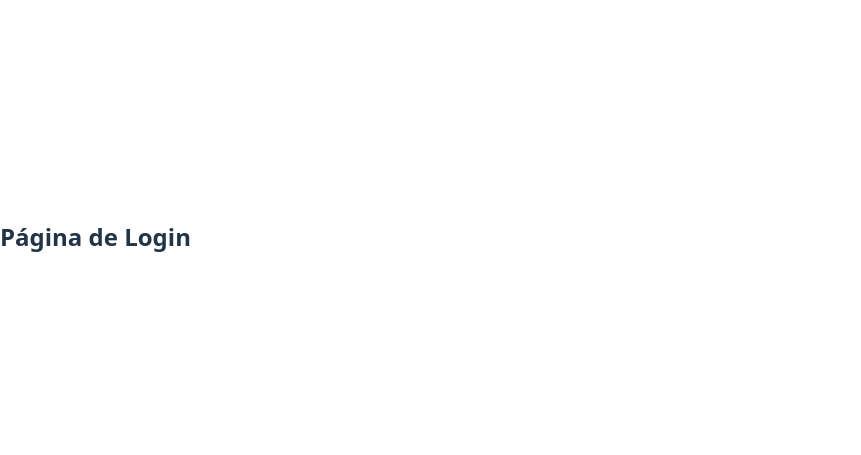
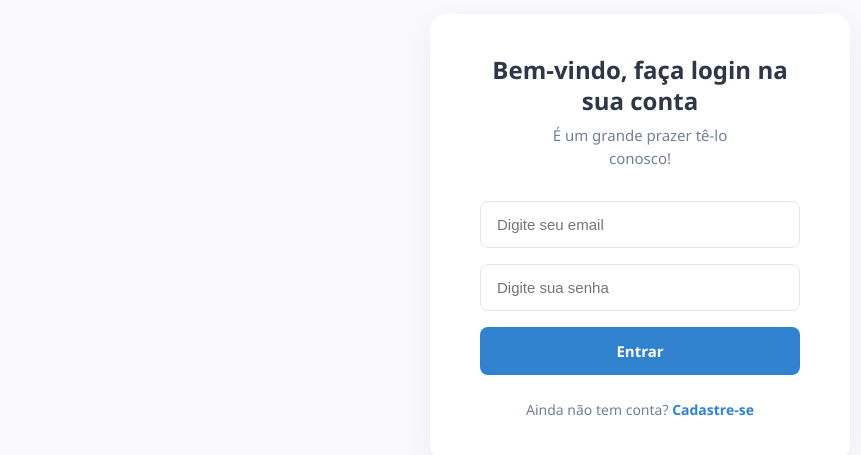
Before and after one commit to nataliatviana/sistema-mercadoweb, a React (Vite) app in the folder vite-project/: page / in a window 1280 px wide. Shown: the part 163-618 px from the top of the page, without its empty margins (0-861 px from the left). Built offline with nearby package versions, Linux system fonts and the light colour scheme.

Commit message:
Criação da página de Login e ajuste de rotas noApp

```diff
--- a/vite-project/src/App.tsx
+++ b/vite-project/src/App.tsx
@@ -8,6 +8,7 @@ export default function App() {
   return (
     <Routes>
       <Route path="/" element={<Login />} />
+      <Route path="/login" element={<Login />} />
       <Route path="/produtos" element={<Produtos />} />
       <Route path="/promocoes" element={<Promocoes />} />
       <Route path="/usuarios" element={<Usuarios />} />
--- /dev/null
+++ b/vite-project/src/pages/login/Login.css
@@ -0,0 +1,106 @@
+* {
+    margin: 0;
+    padding: 0;
+    box-sizing: border-box;
+}
+
+html, body, #root {
+    height: 100%;
+    width: 100%;
+    font-family: 'Segoe UI', Tahoma, Geneva, Verdana, sans-serif;
+}
+
+body {
+    background-color: #f9f9fb !important;
+    margin: 0;
+    padding: 0;
+}
+
+.login-container {
+    min-height: 100vh;
+    width: 100%;
+    background-color: #f9f9fb;
+    display: flex;
+    justify-content: center;
+    align-items: center;
+    padding: 20px;
+}
+
+.login-box {
+    background: white;
+    padding: 40px 50px;
+    border-radius: 16px;
+    box-shadow: 0 10px 30px rgba(0, 0, 0, 0.05);
+    width: 100%;
+    max-width: 420px;
+    text-align: center;
+}
+
+.welcome-title {
+    font-size: 24px;
+    font-weight: 600;
+    color: #2d3748;
+    margin-bottom: 8px;
+    line-height: 1.3;
+}
+
+.welcome-subtitle {
+    font-size: 15px;
+    color: #718096;
+    margin-bottom: 32px;
+    line-height: 1.5;
+}
+
+.login-form {
+    display: flex;
+    flex-direction: column;
+    gap: 16px;
+    margin-bottom: 24px;
+}
+
+.login-input {
+    padding: 14px 16px;
+    font-size: 15px;
+    border: 1.5px solid #e2e8f0;
+    border-radius: 8px;
+    outline: none;
+    transition: all 0.2s;
+    background-color: #fff;
+    color: #000;
+}
+
+.login-input:focus {
+    border-color: #4299e1;
+    box-shadow: 0 0 0 3px rgba(66, 153, 225, 0.1);
+}
+
+.login-button {
+    background-color: #3182ce;
+    color: white;
+    font-weight: 600;
+    font-size: 15px;
+    padding: 14px;
+    border: none;
+    border-radius: 8px;
+    cursor: pointer;
+    transition: background 0.2s;
+}
+
+.login-button:hover {
+    background-color: #2c74b3;
+}
+
+.signup-link {
+    font-size: 14px;
+    color: #718096;
+}
+
+.signup-link a {
+    color: #3182ce;
+    text-decoration: none;
+    font-weight: 600;
+}
+
+.signup-link a:hover {
+    text-decoration: underline;
+}
--- a/vite-project/src/pages/login/Login.tsx
+++ b/vite-project/src/pages/login/Login.tsx
@@ -1,7 +1,56 @@
+import { useState } from 'react';
+import { useNavigate } from 'react-router-dom';
+import './Login.css';
+
 export default function Login() {
+  const [email, setEmail] = useState('');
+  const [senha, setSenha] = useState('');
+  const navigate = useNavigate();
+
+  const login = (e: React.FormEvent) => {
+    e.preventDefault();
+
+    if (email === 'adminsupermercado@gmail.com' && senha === '123') {
+      navigate('/produtos');
+    } else {
+      alert('Email ou senha incorretos');
+    }
+  };
+
   return (
-    <div>
-      <h2>Página de Login</h2>
+    <div className="login-container">
+      <div className="login-box">
+        <h1 className="welcome-title">Bem-vindo, faça login na sua conta</h1>
+        <p className="welcome-subtitle">
+          É um grande prazer tê-lo <br /> conosco!
+        </p>
+
+        <form onSubmit={login} className="login-form">
+          <input
+            type="email"
+            placeholder="Digite seu email"
+            className="login-input"
+            value={email}
+            onChange={(e) => setEmail(e.target.value)}
+            required
+          />
+          <input
+            type="password"
+            placeholder="Digite sua senha"
+            className="login-input"
+            value={senha}
+            onChange={(e) => setSenha(e.target.value)}
+            required
+          />
+          <button type="submit" className="login-button">
+            Entrar
+          </button>
+        </form>
+
+        <p className="signup-link">
+          Ainda não tem conta? <a href="#">Cadastre-se</a>
+        </p>
+      </div>
     </div>
   );
 }
```
